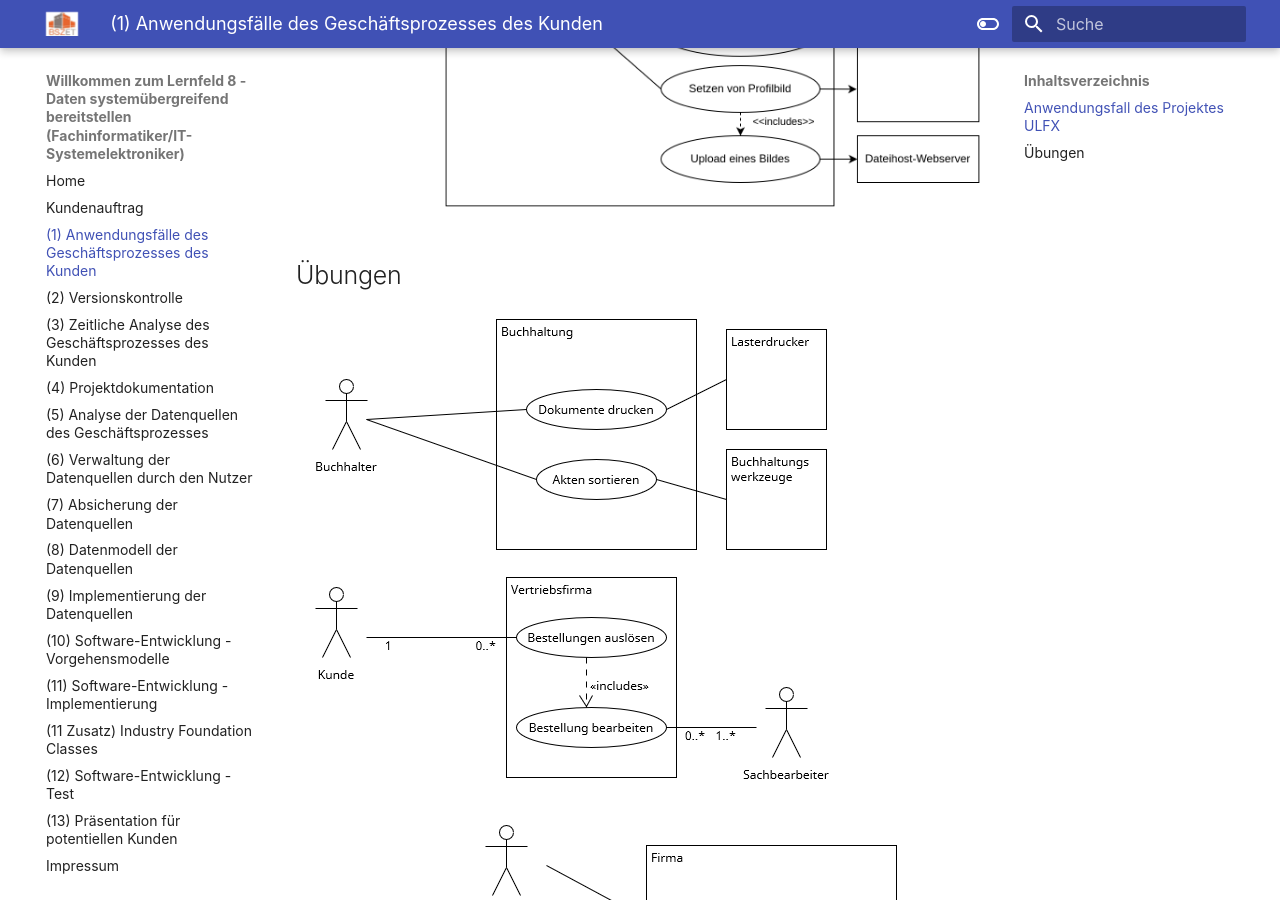
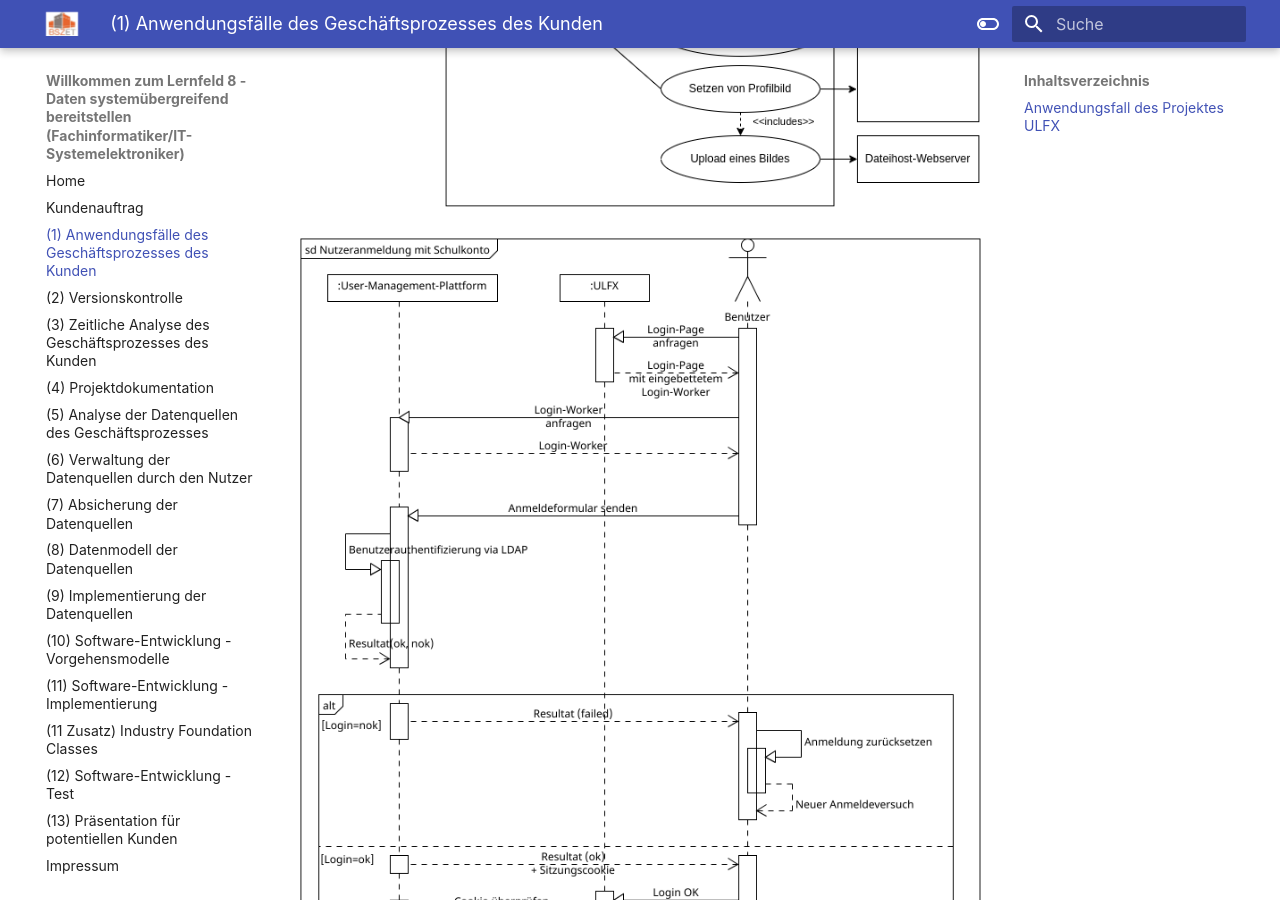
Before and after one commit to LF11-Projekte/ULFX, an MkDocs documentation site: the page built from docs/mkdocs/docs/anwendungsfaelle.md, in a window 1280 px wide and 900 px high, scrolled down 1110 px. Built offline with MkDocs 1.6.1 and Material for MkDocs 9.7.7, drawn with Linux system fonts in a browser that asks for light colours.

Commit message:
Anwendfd-Userauth changed, Lgn SD added, Beitrag-Reqst SD started

```diff
--- a/docs/mkdocs/docs/anwendungsfaelle.md
+++ b/docs/mkdocs/docs/anwendungsfaelle.md
@@ -10,10 +10,4 @@
 
 ![](figures/Anwendungsfalldiagramm.png)
 
-## Übungen
-
-![](figures/Buchhaltung.png)
-![](figures/Bestellwesen.png)
-![](figures/Vererben.png)
-![](figures/Include-Beziehung.png)
-![](figures/Extend-Beziehung.png)
+![](figures/Login.png)
```
Also changed, not shown: docs/mkdocs/docs/figures/Anwendungsfalldiagramm.png, docs/mkdocs/docs/figures/Login.png (added), 3 other files.
